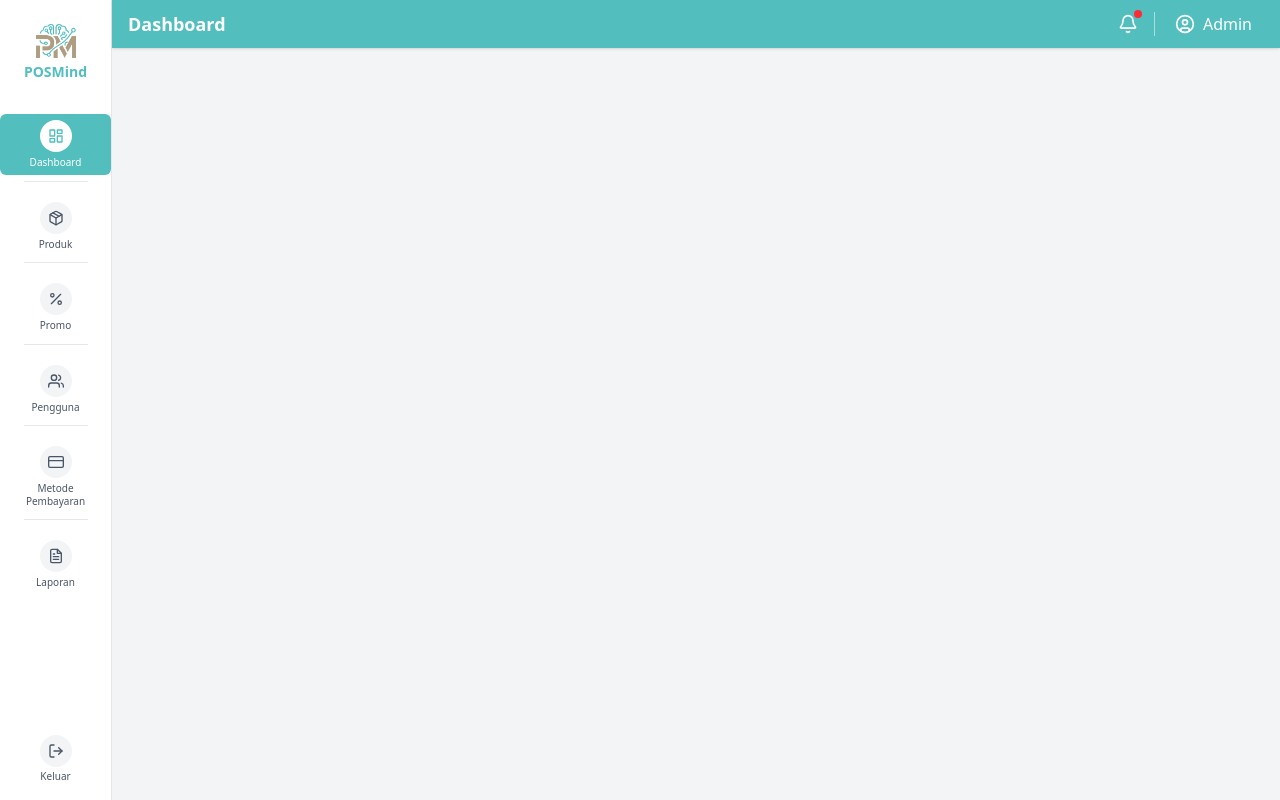
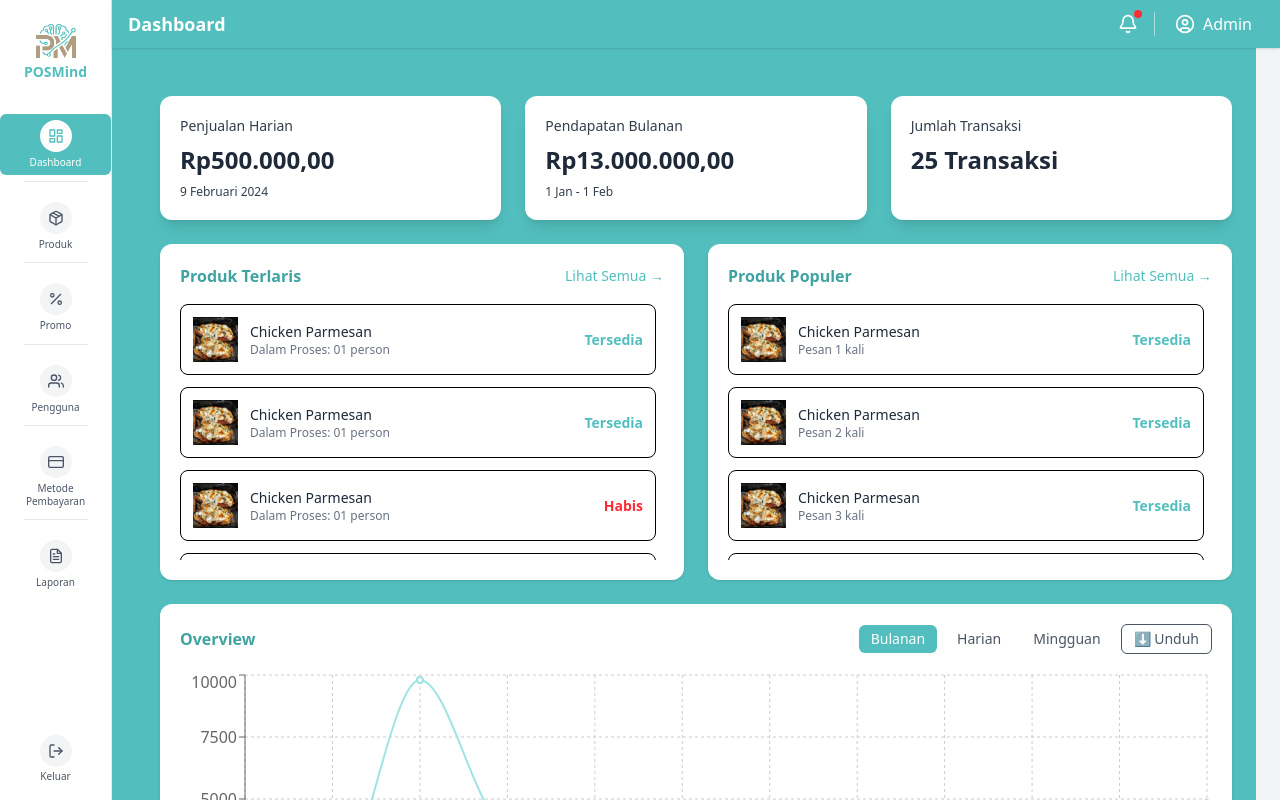
Before and after one commit to naelasyifa/POSMind, a Next.js app: page /dashboard in a window 1280 px wide. Shown: the top 800 px of the page. Built offline with nearby package versions, Linux system fonts and the light colour scheme.

Commit message:
dashboard admin belum fix

```diff
--- a/package.json
+++ b/package.json
@@ -31,6 +31,7 @@
     "payload": "3.62.1",
     "react": "19.1.0",
     "react-dom": "19.1.0",
+    "recharts": "^3.4.1",
     "sharp": "0.34.2"
   },
   "devDependencies": {
--- /dev/null
+++ b/src/app/(admin)/dashboard/data/produkData.ts
@@ -0,0 +1,61 @@
+export const produkTerlaris = [
+  {
+    id: 1,
+    nama: "Chicken Parmesan",
+    status: "Tersedia",
+    proses: "01 person",
+    gambar: "/images/chicken_parmesan.jpg"
+  },
+  {
+    id: 2,
+    nama: "Beef Burger Deluxe",
+    status: "Tersedia",
+    proses: "02 person",
+    gambar: "/images/chicken_parmesan.jpg"
+  },
+  {
+    id: 3,
+    nama: "Pasta Carbonara",
+    status: "Habis",
+    proses: "01 person",
+    gambar: "/images/chicken_parmesan.jpg"
+  },
+  {
+    id: 4,
+    nama: "Grilled Salmon",
+    status: "Tersedia",
+    proses: "03 person",
+    gambar: "/images/chicken_parmesan.jpg"
+  }
+]
+
+export const produkPopuler = [
+  {
+    id: 1,
+    nama: "Chicken Parmesan",
+    pesan: 10,
+    status: "Tersedia",
+    gambar: "/images/chicken_parmesan.jpg"
+  },
+  {
+    id: 2,
+    nama: "Spaghetti Bolognese",
+    pesan: 8,
+    status: "Tersedia",
+    gambar: "/images/chicken_parmesan.jpg"
+  },
+  {
+    id: 3,
+    nama: "Fried Rice Special",
+    pesan: 6,
+    status: "Habis",
+    gambar: "/images/chicken_parmesan.jpg"
+  },
+  {
+    id: 4,
+    nama: "Chicken Teriyaki",
+    pesan: 5,
+    status: "Tersedia",
+    gambar: "/images/chicken_parmesan.jpg"
+  }
+]
--- a/src/app/(admin)/dashboard/page.tsx
+++ b/src/app/(admin)/dashboard/page.tsx
@@ -2,22 +2,137 @@
 
 import Sidebar from '@/components/SidebarAdmin'
 import HeaderAdmin from '@/components/HeaderAdmin'
+import { LineChart, Line, CartesianGrid, XAxis, YAxis, Tooltip, ResponsiveContainer } from 'recharts'
+import Image from 'next/image'
+import Link from 'next/link'
+
+const data = [
+  { name: 'JAN', penjualan: 4000, pendapatan: 2400 },
+  { name: 'FEB', penjualan: 3000, pendapatan: 1398 },
+  { name: 'MAR', penjualan: 2000, pendapatan: 9800 },
+  { name: 'APR', penjualan: 2780, pendapatan: 3908 },
+  { name: 'MAY', penjualan: 1890, pendapatan: 4800 },
+  { name: 'JUN', penjualan: 2390, pendapatan: 3800 },
+  { name: 'JUL', penjualan: 3490, pendapatan: 4300 },
+  { name: 'AUG', penjualan: 4000, pendapatan: 3500 },
+  { name: 'SEP', penjualan: 3200, pendapatan: 2800 },
+  { name: 'OCT', penjualan: 2900, pendapatan: 3100 },
+  { name: 'NOV', penjualan: 3500, pendapatan: 3700 },
+  { name: 'DEC', penjualan: 4800, pendapatan: 4600 },
+]
 
 export default function DashboardPage() {
-  const headerHeight = 48
-
   return (
-    <div className="flex min-h-screen bg-[ffffff]">
+    <div className="flex min-h-screen bg-[#52BFBE]">
       {/* Sidebar */}
       <Sidebar />
 
       {/* Konten utama */}
-      <div className="flex-1 flex flex-col" style={{ marginLeft: '7rem' }}>
-        {/* Header */}
+      <div className="flex-1 flex flex-col ml-28">
         <HeaderAdmin title="Dashboard" showBack={false} />
 
-        {/* Konten area */}
+        {/* ====== MAIN CONTENT ====== */}
+        <div className="p-6 space-y-6">
 
+          {/* === STAT CARDS === */}
+          <div className="grid grid-cols-1 sm:grid-cols-3 gap-6">
+            <div className="bg-white text-gray-800 rounded-xl shadow-lg p-5">
+              <h3 className="text-sm mb-2 opacity-90">Penjualan Harian</h3>
+              <p className="text-2xl font-bold">Rp500.000,00</p>
+              <p className="text-xs mt-2 opacity-90">9 Februari 2024</p>
+            </div>
+            <div className="bg-white text-gray-800 rounded-xl shadow-lg p-5">
+              <h3 className="text-sm mb-2 opacity-90">Pendapatan Bulanan</h3>
+              <p className="text-2xl font-bold">Rp13.000.000,00</p>
+              <p className="text-xs mt-2 opacity-90">1 Jan - 1 Feb</p>
+            </div>
+            <div className="bg-white text-gray-800 rounded-xl shadow-lg p-5">
+              <h3 className="text-sm mb-2 opacity-90">Jumlah Transaksi</h3>
+              <p className="text-2xl font-bold">25 Transaksi</p>
+            </div>
+          </div>
+
+          {/* === PRODUK TERLARIS & POPULER === */}
+          <div className="grid grid-cols-1 md:grid-cols-2 gap-6">
+            {/* Produk Terlaris */}
+            <div className="bg-white rounded-xl shadow p-5">
+              <div className="flex justify-between items-center mb-4">
+                <h3 className="font-semibold text-[#3FA3A2]">Produk Terlaris</h3>
+                <Link href="/dashboard/produk-terlaris" className="text-[#52BFBE] text-sm font-medium hover:underline">
+                  Lihat Semua →
+                </Link>
+              </div>
+
+              <div className="space-y-3 max-h-64 overflow-y-auto pr-2">
+                {[1, 2, 3, 4].map((i) => (
+                  <div key={i} className="flex items-center justify-between border rounded-lg p-3 hover:bg-[#E8F9F9] transition">
+                    <div className="flex items-center gap-3">
+                      <Image src="/images/chicken_parmesan.jpg" alt="Produk" width={45} height={45} />
+                      <div>
+                        <p className="font-medium text-gray-800 text-sm">Chicken Parmesan</p>
+                        <p className="text-xs text-gray-500">Dalam Proses: 01 person</p>
+                      </div>
+                    </div>
+                    <span className={`text-sm font-semibold ${i === 3 ? 'text-red-500' : 'text-[#52BFBE]'}`}>
+                      {i === 3 ? 'Habis' : 'Tersedia'}
+                    </span>
+                  </div>
+                ))}
+              </div>
+            </div>
+
+            {/* Produk Populer */}
+            <div className="bg-white rounded-xl shadow p-5">
+              <div className="flex justify-between items-center mb-4">
+                <h3 className="font-semibold text-[#3FA3A2]">Produk Populer</h3>
+                <Link href="/dashboard/produk-populer" className="text-[#52BFBE] text-sm font-medium hover:underline">
+                  Lihat Semua →
+                </Link>
+              </div>
+
+              <div className="space-y-3 max-h-64 overflow-y-auto pr-2">
+                {[1, 2, 3, 4].map((i) => (
+                  <div key={i} className="flex items-center justify-between border rounded-lg p-3 hover:bg-[#E8F9F9] transition">
+                    <div className="flex items-center gap-3">
+                      <Image src="/images/chicken_parmesan.jpg" alt="Produk" width={45} height={45} />
+                      <div>
+                        <p className="font-medium text-gray-800 text-sm">Chicken Parmesan</p>
+                        <p className="text-xs text-gray-500">Pesan {i} kali</p>
+                      </div>
+                    </div>
+                    <span className="text-sm font-semibold text-[#52BFBE]">Tersedia</span>
+                  </div>
+                ))}
+              </div>
+            </div>
+          </div>
+
+          {/* === OVERVIEW CHART === */}
+          <div className="bg-white rounded-xl shadow p-5">
+            <div className="flex justify-between items-center mb-4">
+              <h3 className="font-semibold text-[#3FA3A2]">Overview</h3>
+              <div className="flex gap-2 items-center">
+                <button className="bg-[#52BFBE] text-white text-sm px-3 py-1 rounded-md">Bulanan</button>
+                <button className="text-gray-600 text-sm px-3 py-1 rounded-md">Harian</button>
+                <button className="text-gray-600 text-sm px-3 py-1 rounded-md">Mingguan</button>
+                <button className="border text-gray-600 text-sm px-3 py-1 rounded-md hover:bg-[#E8F9F9]">⬇ Unduh</button>
+              </div>
+            </div>
+
+            <div className="w-full h-72">
+              <ResponsiveContainer width="100%" height="100%">
+                <LineChart data={data}>
+                  <CartesianGrid stroke="#ccc" strokeDasharray="3 3" />
+                  <XAxis dataKey="name" />
+                  <YAxis />
+                  <Tooltip />
+                  <Line type="monotone" dataKey="penjualan" stroke="#52BFBE" strokeWidth={3} />
+                  <Line type="monotone" dataKey="pendapatan" stroke="#A0E3E3" strokeWidth={2} />
+                </LineChart>
+              </ResponsiveContainer>
+            </div>
+          </div>
+        </div>
       </div>
     </div>
   )
--- /dev/null
+++ b/src/app/(admin)/dashboard/produk-populer/page.tsx
@@ -0,0 +1,18 @@
+'use client'
+import Sidebar from '@/components/SidebarAdmin'
+import HeaderAdmin from '@/components/HeaderAdmin'
+
+export default function ProdukPopulerPage() {
+  return (
+    <div className="flex min-h-screen bg-[#F5F5F5]">
+      <Sidebar />
+      <div className="flex-1 flex flex-col ml-28">
+        <HeaderAdmin title="Produk Populer" showBack={true} />
+        <div className="p-6">
+          <h1 className="text-xl font-semibold mb-4">Semua Produk Populer</h1>
+          <p>Daftar lengkap produk populer muncul di sini...</p>
+        </div>
+      </div>
+    </div>
+  )
+}
--- /dev/null
+++ b/src/app/(admin)/dashboard/produkTerlaris/page.tsx
@@ -0,0 +1,18 @@
+'use client'
+import Sidebar from '@/components/SidebarAdmin'
+import HeaderAdmin from '@/components/HeaderAdmin'
+
+export default function ProdukTerlarisPage() {
+  return (
+    <div className="flex min-h-screen bg-[#F5F5F5]">
+      <Sidebar />
+      <div className="flex-1 flex flex-col ml-28">
+        <HeaderAdmin title="Produk Terlaris" showBack={true} />
+        <div className="p-6">
+          <h1 className="text-xl font-semibold mb-4">Semua Produk Terlaris</h1>
+          <p>Daftar lengkap produk terlaris muncul di sini...</p>
+        </div>
+      </div>
+    </div>
+  )
+}
```
Also changed, not shown: public/images/chicken_parmesan.jpg (added), 1 other file (tests, documents, lock files or other folders).
